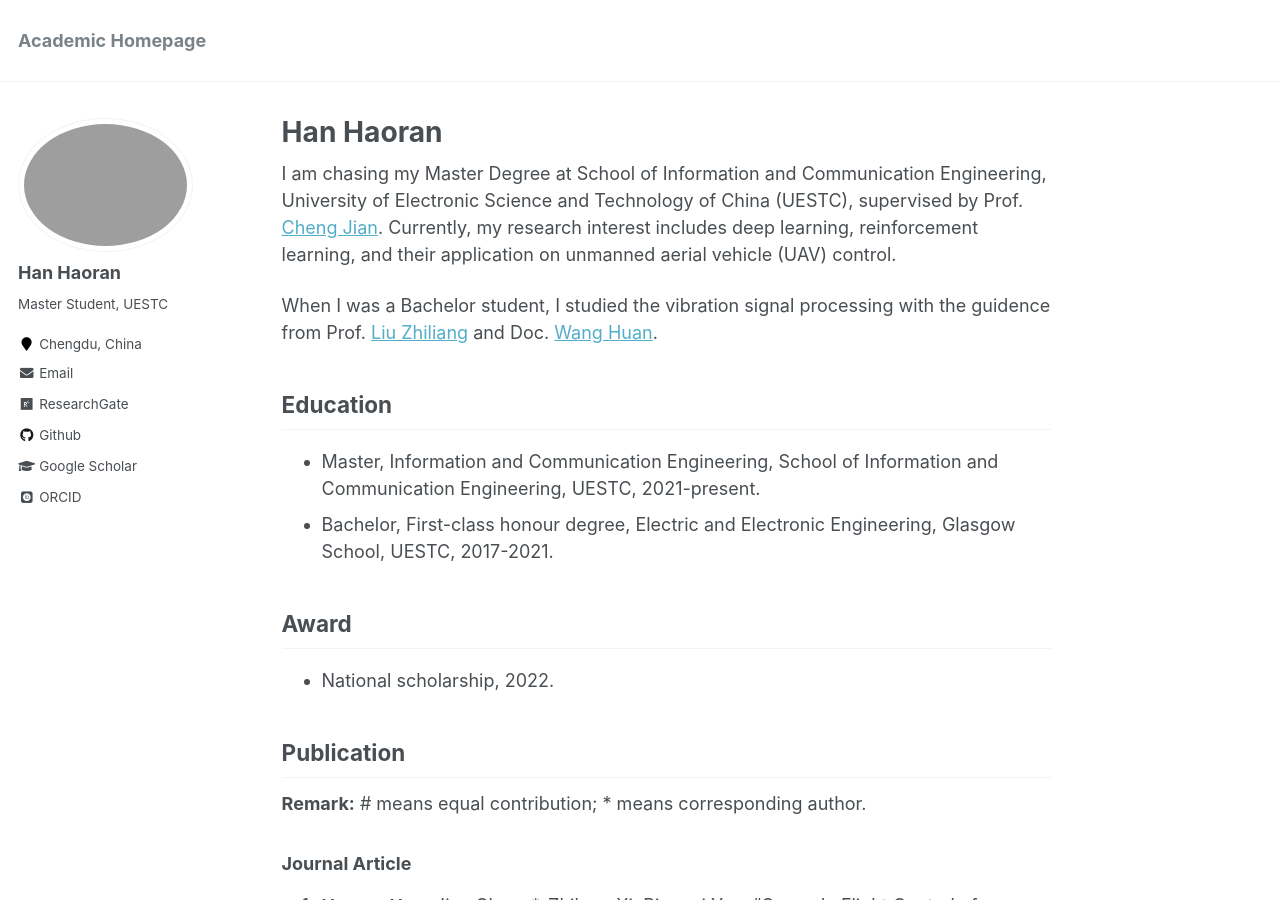
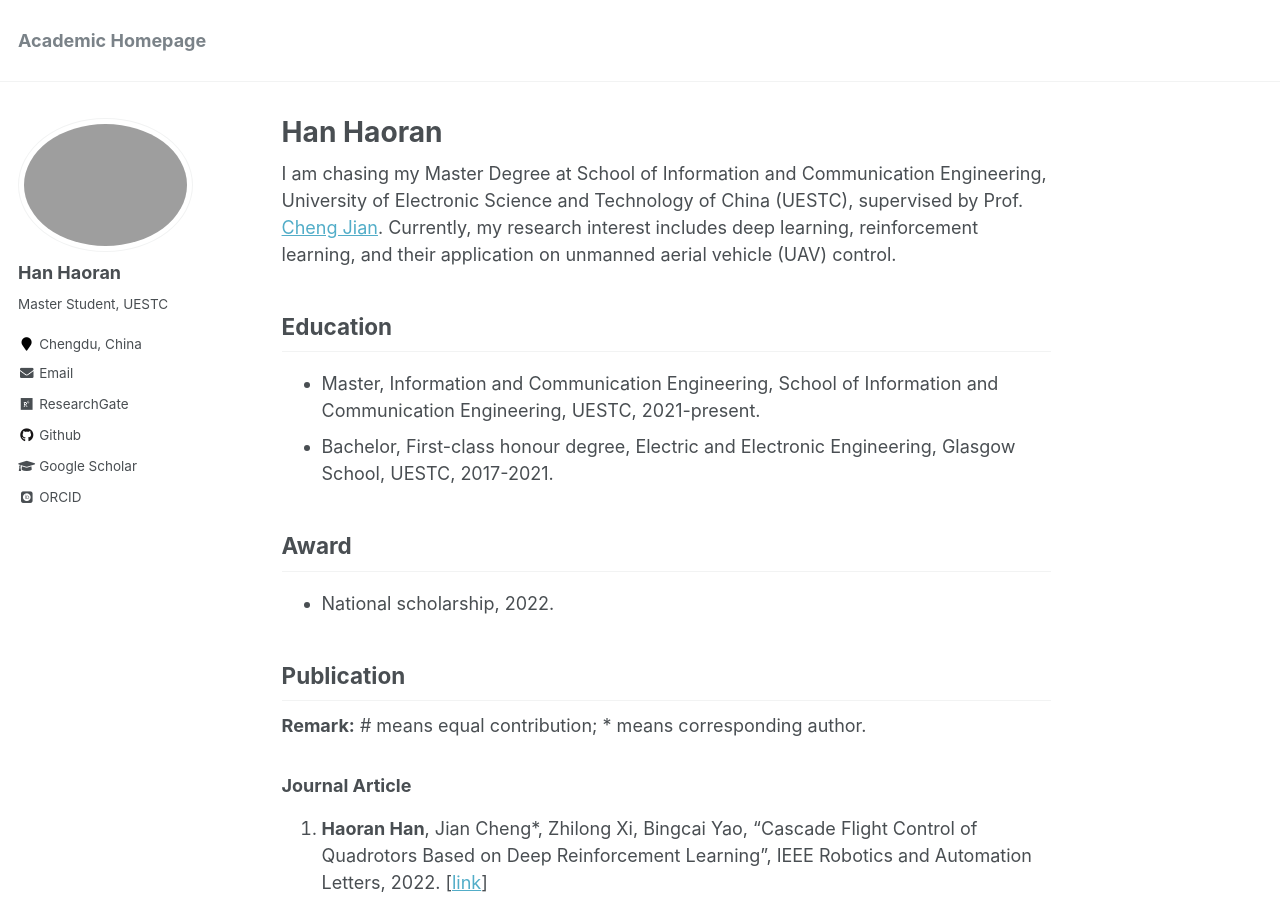
Before and after one commit to Han-Adam/Han-Adam.github.io, a Jekyll site: the page built from _pages/about.md, in a window 1280 px wide and 900 px high. Built offline with Jekyll 4.4.1, drawn with Linux system fonts in a browser that asks for light colours; some web fonts are replaced.

Commit message:
Update about.md

```diff
--- a/_pages/about.md
+++ b/_pages/about.md
@@ -9,8 +9,6 @@ redirect_from:
 ---
 
 I am chasing my Master Degree at School of Information and Communication Engineering, University of Electronic Science and Technology of China (UESTC), supervised by Prof. [Cheng Jian](https://faculty.uestc.edu.cn/cvmi/zh_CN/index.htm). Currently, my research interest includes deep learning, reinforcement learning, and their application on unmanned aerial vehicle (UAV) control.
-
-When I was a Bachelor student, I studied the vibration signal processing with the guidence from Prof. [Liu Zhiliang](https://www.smee.uestc.edu.cn/info/1177/8351.htm) and Doc. [Wang Huan](http://huanwang.online/).
 
 ## Education
 - Master, Information and Communication Engineering, School of Information and Communication Engineering, UESTC, 2021-present.
```
